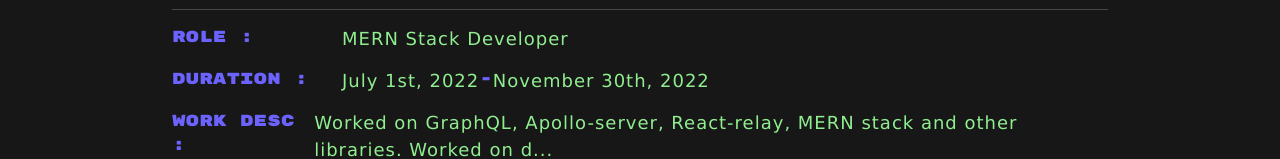
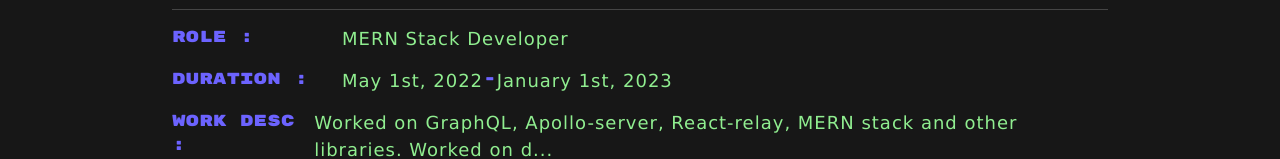
Before and after one commit to zaiem2001/Zaiem_Portfolio, a React (Create React App) app: page /experience in a window 1280 px wide. Shown: the part 342-501 px from the top of the page. Built offline with nearby package versions, Linux system fonts and the light colour scheme; a web font is replaced by a local one.

Commit message:
refactor(resume): skills and experiences

```diff
--- a/src/projects.js
+++ b/src/projects.js
@@ -69,8 +69,8 @@
     description: `Spreadd is a SaaS-based AdTech platform that allows you to carry out marketing campaigns, check content analytics and carry out advanced audience targeting, Our primary focus is on building a feasible, fast yet secure platform that makes marketing more transparent and ethical for all. A platform for the creators, influencers, brands who are looking for effective digital marketing campaigns that are backed by data. Currently, we don't have a system that provides customised, fast, transparent and detailed analytical informative platforms - Spreadd wants to make a difference here!`,
     website: "https://spreadd.io",
     role: "MERN Stack Developer",
-    startDate: "07-01-2022", //mm-dd-yyyy
-    endDate: "11-30-2022",
+    startDate: "05-01-2022", //mm-dd-yyyy
+    endDate: "01-01-2023",
     workDesc: `Worked on GraphQL, Apollo-server, React-relay, MERN stack and other
     libraries. Worked on different microservices. Studied Meta developers API and integrated WhatsApp into the webapp, where, admin can perform many actions through WhatsApp.
     Worked on campaign statistics design and integration on creator side as well as brand side, where they can see their due payments, milestones, goals to acheive etc. Worked on Redesigning whole campaign creation flow. Worked on UI, backend as well as on integration. Created Referral programme UI for creators.
@@ -102,7 +102,7 @@
     What sets us apart is the fact that we offer online learning in a plethora of different vernacular languages along with English. With more than 1.8 lakh users currently learning from our platform, GUVI continues to grow at a tremendous rate. Visit www.guvi.in now.`,
     website: "https://www.guvi.in/",
     role: "Software Developer Intern",
-    startDate: "01-03-2022",
+    startDate: "08-01-2021",
     endDate: "04-03-2022",
     workDesc: `Implemented Various use-cases for the company's main website,
                Worked on various events,
```
Also changed, not shown: 1 other file (tests, documents, lock files or other folders).
